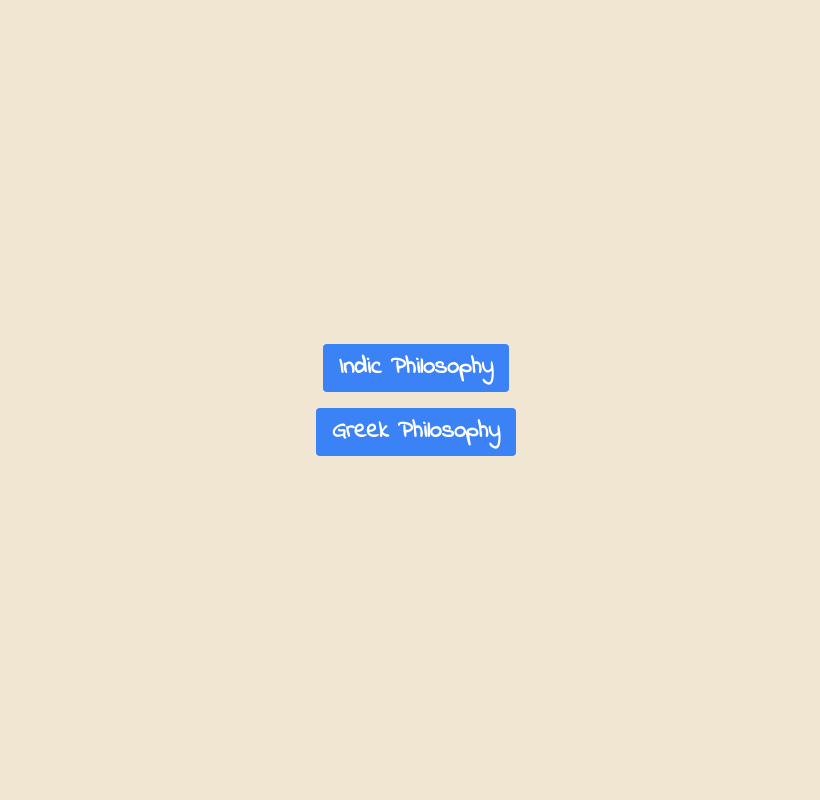
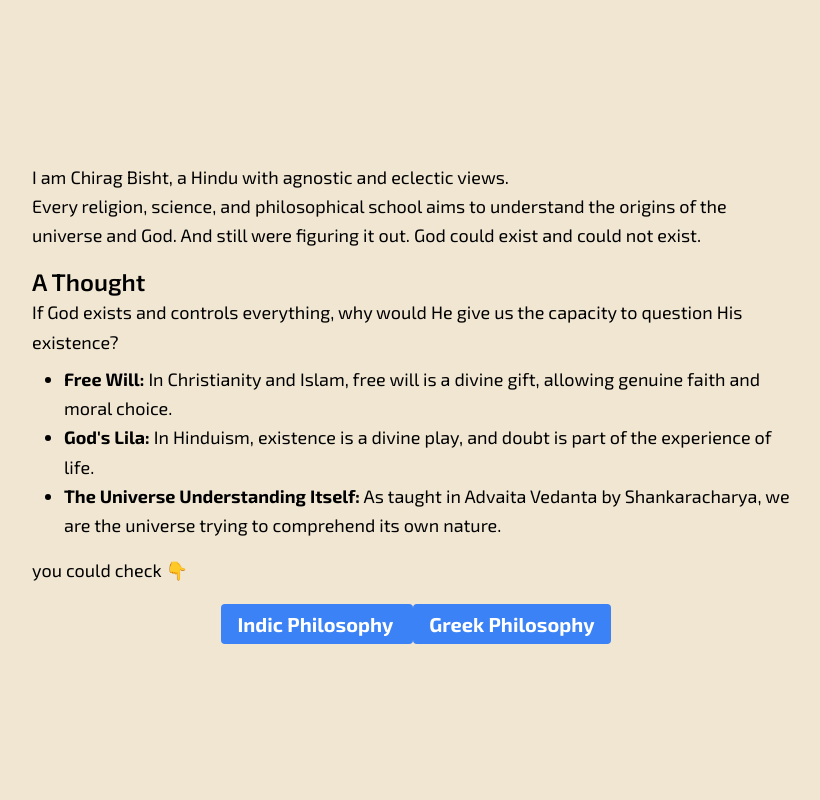
Before and after one commit to Chiragbisht/indic-philosophy, a Django app: page / in a window 1280 px wide. Shown: the whole page, without its empty margins (224-1044 px from the left). Run offline with Django 5.2, Linux system fonts and the light colour scheme; some libraries are stand-ins or nearby versions.

Commit message:
Update home.html

```diff
--- a/timeline/templates/timeline/home.html
+++ b/timeline/templates/timeline/home.html
@@ -7,20 +7,47 @@
     <title>Curiosity Gene</title>
     <script src="https://cdn.tailwindcss.com"></script>
     <style>
-        @import url('https://fonts.googleapis.com/css2?family=Indie+Flower&display=swap');
+        @import url('https://fonts.googleapis.com/css2?family=Exo+2:ital,wght@0,100..900;1,100..900&display=swap');
 
         body {
-            font-family: 'Indie Flower', cursive;
+            font-family: 'Exo 2', sans-serif;
             background-color: #f0e6d2;
         }
     </style>
 </head>
-<body class="flex flex-col items-center justify-center h-screen space-y-4">
-    <a href="{% url 'indic_philosophy' %}" class="bg-blue-500 hover:bg-blue-700 text-white font-bold py-2 px-4 rounded text-2xl transition duration-300 ease-in-out transform hover:scale-110">
-        Indic Philosophy
-    </a>
-    <a href="{% url 'greek_philosophy' %}" class="bg-blue-500 hover:bg-blue-700 text-white font-bold py-2 px-4 rounded text-2xl transition duration-300 ease-in-out transform hover:scale-110">
-        Greek Philosophy
-    </a>
+<body class="flex flex-col items-center justify-center min-h-screen p-6 space-y-6">
+
+    <main class="max-w-3xl text-lg leading-relaxed">
+        <p>
+             I am Chirag Bisht, a Hindu with agnostic and eclectic views.
+        </p>
+        <p>
+            Every religion, science, and philosophical school aims to understand the origins of the universe and God.
+            And still were figuring it out. God could exist and could not exist.
+        </p>
+
+        <h2 class="text-2xl font-semibold mt-4">A Thought</h2>
+        <p>
+            If God exists and controls everything, why would He give us the capacity to question His existence?
+        </p>
+
+        <ul class="list-disc ml-8 mt-2">
+            <li><strong>Free Will:</strong> In Christianity and Islam, free will is a divine gift, allowing genuine faith and moral choice.</li>
+            <li><strong>God's Lila:</strong> In Hinduism, existence is a divine play, and doubt is part of the experience of life.</li>
+            <li><strong>The Universe Understanding Itself:</strong> As taught in Advaita Vedanta by Shankaracharya, we are the universe trying to comprehend its own nature.</li>
+        </ul>
+        <p class="mt-4">
+            you could check &#x1F447;
+
+        </p>
+    </main>
+    <section class="mt-6">
+        <a href="{% url 'indic_philosophy' %}" class="bg-blue-500 hover:bg-blue-700 text-white font-bold py-2 px-4 rounded text-xl transition duration-300 transform hover:scale-105">
+            Indic Philosophy
+        </a>
+        <a href="{% url 'greek_philosophy' %}" class="bg-blue-500 hover:bg-blue-700 text-white font-bold py-2 px-4 rounded text-xl transition duration-300 transform hover:scale-105">
+            Greek Philosophy
+        </a>
+    </section>
 </body>
 </html>
```
